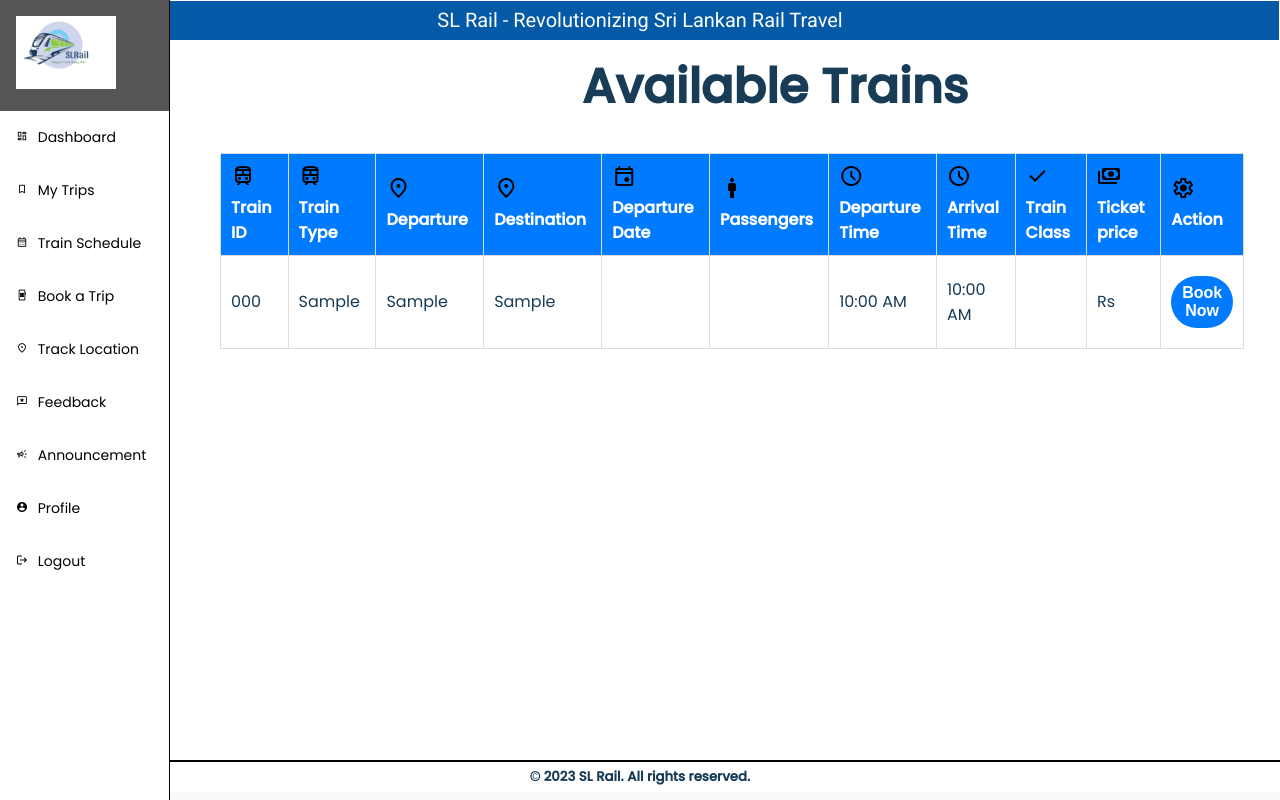
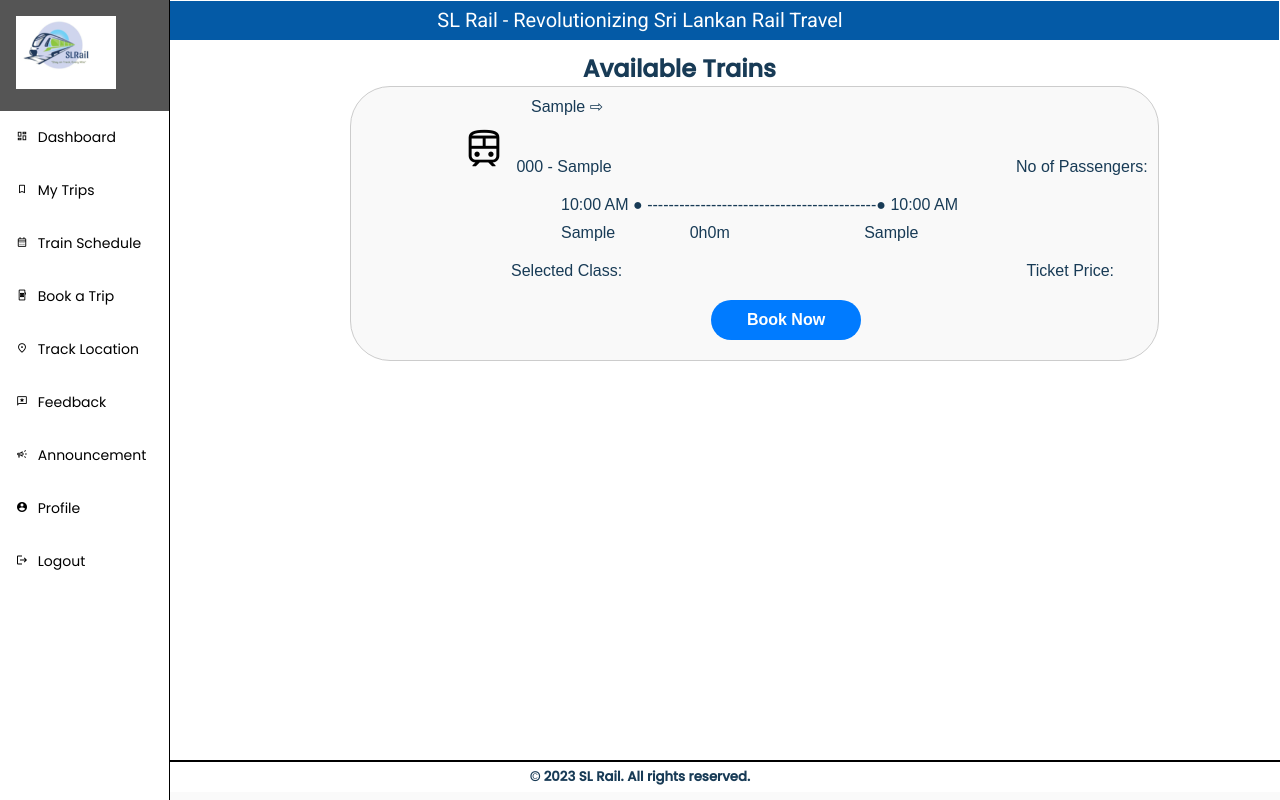
Before and after one commit to nimdz/SLRail, a PHP site: page /SlRail/booking/search in a window 1280 px wide. Run offline with PHP 8.4, Linux system fonts and the light colour scheme; tables that the repository leaves empty or names only in its code hold one stand-in row (values such as "Sample post").

Commit message:
Update availabletrains.php

```diff
--- a/app/views/Passenger/availabletrains.php
+++ b/app/views/Passenger/availabletrains.php
@@ -10,51 +10,94 @@
     <link rel="stylesheet" href="/SlRail/public/css/sidebar.css">
     <link rel="stylesheet" type="text/css" href="https://stackpath.bootstrapcdn.com/font-awesome/4.7.0/css/font-awesome.min.css">
     <link href="https://fonts.googleapis.com/icon?family=Material+Icons" rel="stylesheet">
+
+    <style>
+    .schedule-container {
+            margin-left: 250px;
+            font-family: Arial, sans-serif;
+        }
+
+        .schedule-card {
+            display: flex;
+            flex-direction: column;
+            border: 1px solid #ccc;
+            border-radius: 40px;
+            padding: 10px;
+            margin-bottom: 10px;
+            background-color: #f9f9f9;
+
+        }
+
+        .schedule-card > div {
+            margin-bottom: 10px;
+        }
+
+        .material-symbols-outlined {
+            margin-right: 5px;
+        }
+         .btn1{
+            width:400px;
+            height:200px;
+            border-radius: 50px;
+        }
+
+    </style>
 </head>
 
 <body class="clearfix">
 
+<?php include('public/includes/header.php'); ?>
 
     <?php include('passenger_sidebar.php'); ?>
-    <?php include('public/includes/header.php'); ?>
 
 
-    <h1 style="margin-left:270px; margin-top:10px;"><center>Available Trains</center></h1>
+    <h3 style="margin-left:200px; margin-top:10px;"><center>Available Trains</center></h3>
 
     <?php if (isset($availableTrains) && !empty($availableTrains)) : ?>
-        <table class="trains-table" style="margin-top:5px; margin-left:220px;">
-            <thead>
-                <tr>
-                    <th><span class="material-symbols-outlined">train</span> Train ID</th>
-                    <th><span class="material-symbols-outlined">train</span> Train Type</th>
-                    <th><span class="material-symbols-outlined">location_on</span> Departure </th>
-                    <th><span class="material-symbols-outlined">location_on</span> Destination </th>
-                    <th><span class="material-symbols-outlined">event</span> Departure Date</th>
-                    <th><span class="material-symbols-outlined">man</span> Passengers</th>
-                    <th><span class="material-symbols-outlined">schedule</span> Departure Time</th>
-                    <th><span class="material-symbols-outlined">schedule</span> Arrival Time</th>
-                    <th><span class="material-symbols-outlined">check</span>Train Class </th>*/
-                    <th><span class="material-symbols-outlined">payments</span>Ticket price </th>
-                    <th><span class="material-symbols-outlined">settings</span>Action</th>
-                </tr>
-            </thead>
-            <tbody>
-                <?php foreach ($availableTrains as $train) : ?>
-                    <tr>
-                        <td><?= $train['train_number'] ?></td>
-                        <td><?= $train['train_type'] ?></td>
-                        <td><?= $train['departure_station'] ?></td>
-                        <td><?= $train['destination_station'] ?></td>
-                        <td><?= $departure_date  ?></td>
-                        <td><?= $number_of_passengers ?></td>
-                        <td><?= date('h:i', strtotime($train['departure_time'])) ?>
-                            <?= date('A', strtotime($train['departure_time'])) ?></td>
-                        <td><?= date('h:i', strtotime($train['arrival_time'])) ?>
-                            <?= date('A', strtotime($train['arrival_time'])) ?></td>
-                        <td><?= $seat_class  ?></td>
-                        <td>Rs <?= $price ?></td>
-                        <td>
-                            <form action="/SlRail/booking/add" method="post">
+
+            <div class="schedule-container" style="margin-left:350px;">
+            <?php foreach ($availableTrains as $train) : ?>
+                    <div class="schedule-card">
+                        <div class="train_no" style="margin-left:20px;">
+                            <span class="departure-station" style="margin-left:150px; margin-top:0px;"><?= $train['departure_station'] ?></span>
+                            <span class="arrow"> ⇨</span>
+                            <span class="destination-station"><?= $destination_station ?></span>
+                        </div>
+                        <div>
+                            <span class="material-symbols-outlined" style="font-size: 46px; margin-left:100px;">train</span>
+                            <?= $train['train_number'] ?><?= " -  "?><?= $train['train_type'] ?>
+                            <span class="destination-station" style="margin-left:400px;"><?="No of Passengers:"?><?=$number_of_passengers?></span>
+                            <i class="fa-solid fa-person-seat"></i>
+
+                        </div>
+
+                        <div class="time" style="margin-left:200px; margin-top:10px;">
+                            <?= date('h:i', strtotime($train['departure_time'])) ?>
+                            <?= date('A', strtotime($train['departure_time'])) ?>
+                            <?=" ● -------------------------------------------●" ?>
+                            <?php
+                                // Calculate duration
+                                $departureTimestamp = strtotime($train['departure_time']);
+                                $arrivalTimestamp = strtotime($train['arrival_time']);
+                                $durationSeconds = $arrivalTimestamp - $departureTimestamp;
+
+                                // Convert duration to hours and minutes
+                                $durationHours = floor($durationSeconds / 3600);
+                                $durationMinutes = floor(($durationSeconds % 3600) / 60);
+                            ?>
+                            <?= date('h:i', strtotime($train['arrival_time'])) ?>
+                            <?= date('A', strtotime($train['arrival_time'])) ?>
+                        </div>
+                        <div class="stations1" style=" margin-left:200px;">
+                            <?= $train['departure_station'] ?>
+                            <span class="duration"style="margin-left:70px;"><?=$durationHours?>h<?=$durationMinutes?>m
+                            <span class="destination-station" style="margin-left:130px;"><?= $train['destination_station'] ?></span>
+                        </div>
+                        <div class="price" style=" margin-left:150px; margin-top:10px;">
+                            <?="Selected Class: "?><?= $seat_class?>
+                            <span class="ticket" style="margin-left:400px;"><?="Ticket Price: "?><?= $price?></span>
+                        </div>
+                        <form action="/SlRail/booking/add" method="post">
                                 <input type="hidden" name="train_number" value="<?= $train['train_number'] ?>">
                                 <input type="hidden" name="train_type" value="<?= $train['train_type'] ?>">
                                 <input type="hidden" name="departure_station" value="<?= $departure_station ?>">
@@ -63,16 +106,13 @@
                                 <input type="hidden" name="number_of_passengers" value="<?= $number_of_passengers ?>">
                                 <input type="hidden" name="seat_class" value="<?= $seat_class ?>">
                                 <input type="hidden" name="ticket_price" value="<?= $price ?>">
-                                <button type="submit">Book Now</button>
+                                <input type="hidden" name="departure_time" value="<?= $train['departure_time'] ?>">
+                                <input type="hidden" name="arrival_time" value="<?= $train['arrival_time']  ?>">
+                                <button type="submit" clss="btn1" style="width:150px; height:40px; border-radius: 50px; margin-left:350px;">Book Now</button>
                             </form>
-                        </td>
-                    </tr>
+                    </div>
                 <?php endforeach; ?>
-            </tbody>
-        </table>
-
-
-
+            </div>
     <?php else : ?>
         <p style="margin-left:250px; border:1px solid white; height:20px;"> No available trains found. Please try again.</p>
     <?php endif; ?>
```
